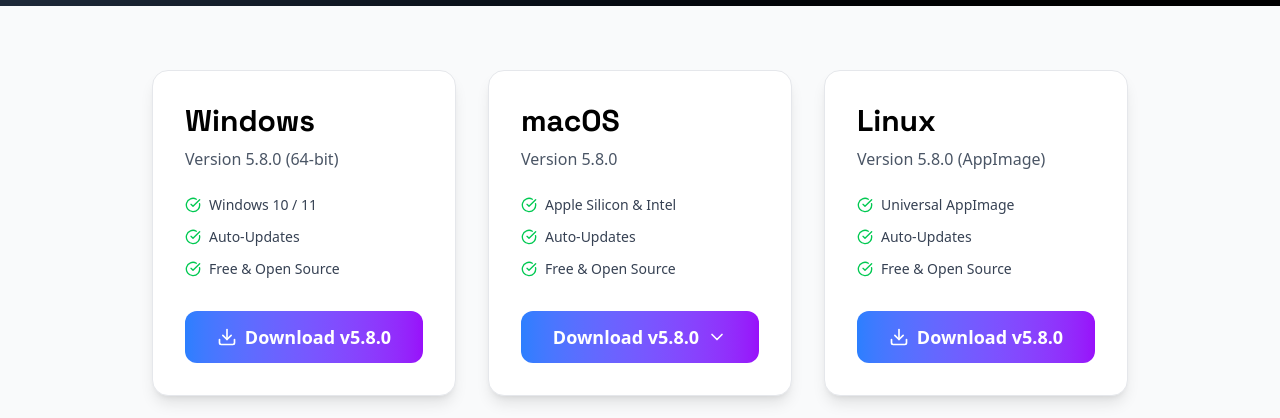
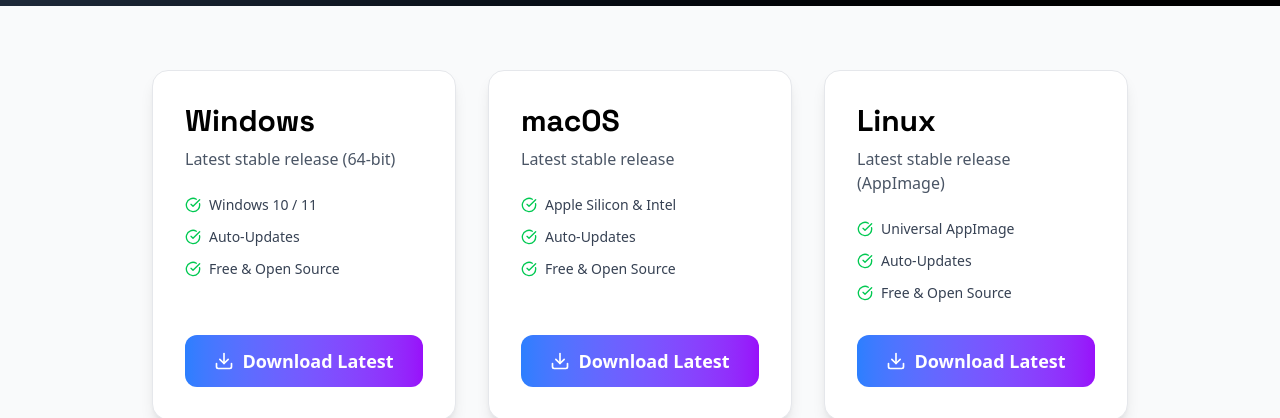
Before and after one commit to PeterAlaks/lyric-display-website, a React (Vite) app: page /download in a window 1280 px wide. Shown: the part 383-801 px from the top of the page. Built offline with nearby package versions, Linux system fonts and the light colour scheme; no server answers.

Commit message:
download page upgrades to fallback versioning and data fetch states

```diff
--- a/package.json
+++ b/package.json
@@ -31,6 +31,7 @@
     "@vitejs/plugin-react": "^5.0.4",
     "autoprefixer": "^10.4.21",
     "babel-plugin-react-compiler": "^19.1.0-rc.3",
+    "baseline-browser-mapping": "^2.9.14",
     "eslint": "^9.36.0",
     "eslint-plugin-react-hooks": "^5.2.0",
     "eslint-plugin-react-refresh": "^0.4.22",
--- a/src/pages/DownloadPage.jsx
+++ b/src/pages/DownloadPage.jsx
@@ -9,18 +9,11 @@
     const [macOSDropdownOpen, setMacOSDropdownOpen] = useState(false);
     const [releaseData, setReleaseData] = useState(null);
     const [loading, setLoading] = useState(true);
+    const [isFallback, setIsFallback] = useState(false);
     const navbarHeight = useNavbarHeight();
     const dropdownRef = useRef(null);
 
-    const fallbackData = {
-        version: '5.8.0',
-        downloads: {
-            windows: 'https://github.com/PeterAlaks/lyric-display-app/releases/download/v5.8.0/LyricDisplay-5.8.0-Windows-Setup.exe',
-            macosArm: 'https://github.com/PeterAlaks/lyric-display-app/releases/download/v5.8.0/LyricDisplay-5.8.0-macOS-arm64.dmg',
-            macosIntel: 'https://github.com/PeterAlaks/lyric-display-app/releases/download/v5.8.0/LyricDisplay-5.8.0-macOS-x64.dmg',
-            linux: 'https://github.com/PeterAlaks/lyric-display-app/releases/download/v5.8.0/LyricDisplay-5.8.0-Linux.AppImage'
-        }
-    };
+    const RELEASES_PAGE = 'https://github.com/PeterAlaks/lyric-display-app/releases/latest';
 
     useEffect(() => {
         const CACHE_KEY = 'lyricDisplayReleaseData';
@@ -49,11 +42,20 @@
                 const version = apiData.tag_name.replace('v', '');
 
                 const assets = apiData.assets;
+                const windowsAsset = assets.find(a => a.name.includes('Windows') && a.name.endsWith('.exe'));
+                const macosArmAsset = assets.find(a => a.name.includes('macOS') && a.name.includes('arm64'));
+                const macosIntelAsset = assets.find(a => a.name.includes('macOS') && a.name.includes('x64'));
+                const linuxAsset = assets.find(a => a.name.includes('Linux') && a.name.endsWith('.AppImage'));
+
+                if (!windowsAsset || !macosArmAsset || !macosIntelAsset || !linuxAsset) {
+                    throw new Error('Some release assets not found');
+                }
+
                 const downloads = {
-                    windows: assets.find(a => a.name.includes('Windows') && a.name.endsWith('.exe'))?.browser_download_url || fallbackData.downloads.windows,
-                    macosArm: assets.find(a => a.name.includes('macOS') && a.name.includes('arm64'))?.browser_download_url || fallbackData.downloads.macosArm,
-                    macosIntel: assets.find(a => a.name.includes('macOS') && a.name.includes('x64'))?.browser_download_url || fallbackData.downloads.macosIntel,
-                    linux: assets.find(a => a.name.includes('Linux') && a.name.endsWith('.AppImage'))?.browser_download_url || fallbackData.downloads.linux
+                    windows: windowsAsset.browser_download_url,
+                    macosArm: macosArmAsset.browser_download_url,
+                    macosIntel: macosIntelAsset.browser_download_url,
+                    linux: linuxAsset.browser_download_url
                 };
 
                 const releaseInfo = { version, downloads };
@@ -66,7 +68,7 @@
                 setReleaseData(releaseInfo);
             } catch (error) {
                 console.error('Error fetching release data:', error);
-                setReleaseData(fallbackData);
+                setIsFallback(true);
             } finally {
                 setLoading(false);
             }
@@ -91,8 +93,28 @@
         };
     }, [macOSDropdownOpen]);
 
-    const currentVersion = releaseData?.version || fallbackData.version;
-    const downloadLinks = releaseData?.downloads || fallbackData.downloads;
+    const currentVersion = releaseData?.version || null;
+    const downloadLinks = releaseData?.downloads || null;
+
+    const SkeletonText = ({ width = 'w-20', height = 'h-5' }) => (
+        <span className={`inline-block ${width} ${height} bg-gray-200 rounded animate-pulse`}></span>
+    );
+
+    const SkeletonButton = () => (
+        <div className="w-full bg-gray-200 px-6 py-3 rounded-xl animate-pulse h-[52px]"></div>
+    );
+
+    const FallbackButton = () => (
+        <a
+            href={RELEASES_PAGE}
+            className="w-full bg-gradient-to-r from-blue-500 to-purple-600 text-white px-6 py-3 rounded-xl font-semibold text-lg hover:shadow-2xl hover:scale-105 transition-all duration-200 flex items-center justify-center gap-2"
+            target="_blank"
+            rel="noopener noreferrer"
+        >
+            <Download className="w-5 h-5" />
+            Download Latest
+        </a>
+    );
 
     return (
         <div className="min-h-screen bg-gray-50">
@@ -122,7 +144,15 @@
                     {/* Windows (Active) */}
                     <div className="bg-white p-8 rounded-2xl shadow-lg border border-gray-200 flex flex-col">
                         <h2 className="text-3xl font-bold mb-2" style={{ fontFamily: 'Space Grotesk, sans-serif' }}>Windows</h2>
-                        <p className="text-gray-600 mb-6">Version {currentVersion} (64-bit)</p>
+                        <p className="text-gray-600 mb-6">
+                            {loading ? (
+                                <>Version <SkeletonText width="w-12" height="h-4" /> (64-bit)</>
+                            ) : isFallback ? (
+                                'Latest stable release (64-bit)'
+                            ) : (
+                                `Version ${currentVersion} (64-bit)`
+                            )}
+                        </p>
                         <div className="flex-grow space-y-3 mb-8">
                             <div className="flex items-center gap-2 text-sm text-gray-700">
                                 <CheckCircle className="w-4 h-4 text-green-500" />
@@ -137,6 +167,11 @@
                                 <span>Free & Open Source</span>
                             </div>
                         </div>
+                        {loading ? (
+                            <SkeletonButton />
+                        ) : isFallback ? (
+                            <FallbackButton />
+                        ) : (
                             <a
                                 href={downloadLinks.windows}
                                 className="w-full bg-gradient-to-r from-blue-500 to-purple-600 text-white px-6 py-3 rounded-xl font-semibold text-lg hover:shadow-2xl hover:scale-105 transition-all duration-200 flex items-center justify-center gap-2"
@@ -146,12 +181,21 @@
                                 <Download className="w-5 h-5" />
                                 Download v{currentVersion}
                             </a>
+                        )}
                     </div>
 
                     {/* macOS (Active) */}
                     <div className="bg-white p-8 rounded-2xl shadow-lg border border-gray-200 flex flex-col">
                         <h2 className="text-3xl font-bold mb-2" style={{ fontFamily: 'Space Grotesk, sans-serif' }}>macOS</h2>
-                        <p className="text-gray-600 mb-6">Version {currentVersion}</p>
+                        <p className="text-gray-600 mb-6">
+                            {loading ? (
+                                <>Version <SkeletonText width="w-12" height="h-4" /></>
+                            ) : isFallback ? (
+                                'Latest stable release'
+                            ) : (
+                                `Version ${currentVersion}`
+                            )}
+                        </p>
                         <div className="flex-grow space-y-3 mb-8">
                             <div className="flex items-center gap-2 text-sm text-gray-700">
                                 <CheckCircle className="w-4 h-4 text-green-500" />
@@ -166,6 +210,11 @@
                                 <span>Free & Open Source</span>
                             </div>
                         </div>
+                        {loading ? (
+                            <SkeletonButton />
+                        ) : isFallback ? (
+                            <FallbackButton />
+                        ) : (
                             <div className="relative" ref={dropdownRef}>
                                 <button
                                     onClick={() => setMacOSDropdownOpen(!macOSDropdownOpen)}
@@ -204,12 +253,21 @@
                                     </a>
                                 </div>
                             </div>
+                        )}
                     </div>
 
                     {/* Linux (Active) */}
                     <div className="bg-white p-8 rounded-2xl shadow-lg border border-gray-200 flex flex-col">
                         <h2 className="text-3xl font-bold mb-2" style={{ fontFamily: 'Space Grotesk, sans-serif' }}>Linux</h2>
-                        <p className="text-gray-600 mb-6">Version {currentVersion} (AppImage)</p>
+                        <p className="text-gray-600 mb-6">
+                            {loading ? (
+                                <>Version <SkeletonText width="w-12" height="h-4" /> (AppImage)</>
+                            ) : isFallback ? (
+                                'Latest stable release (AppImage)'
+                            ) : (
+                                `Version ${currentVersion} (AppImage)`
+                            )}
+                        </p>
                         <div className="flex-grow space-y-3 mb-8">
                             <div className="flex items-center gap-2 text-sm text-gray-700">
                                 <CheckCircle className="w-4 h-4 text-green-500" />
@@ -224,6 +282,11 @@
                                 <span>Free & Open Source</span>
                             </div>
                         </div>
+                        {loading ? (
+                            <SkeletonButton />
+                        ) : isFallback ? (
+                            <FallbackButton />
+                        ) : (
                             <a
                                 href={downloadLinks.linux}
                                 className="w-full bg-gradient-to-r from-blue-500 to-purple-600 text-white px-6 py-3 rounded-xl font-semibold text-lg hover:shadow-2xl hover:scale-105 transition-all duration-200 flex items-center justify-center gap-2"
@@ -233,6 +296,7 @@
                                 <Download className="w-5 h-5" />
                                 Download v{currentVersion}
                             </a>
+                        )}
                     </div>
                 </div>
 
```
Also changed, not shown: 1 other file (tests, documents, lock files or other folders). Lines whose indentation alone changed are shown as unchanged.
